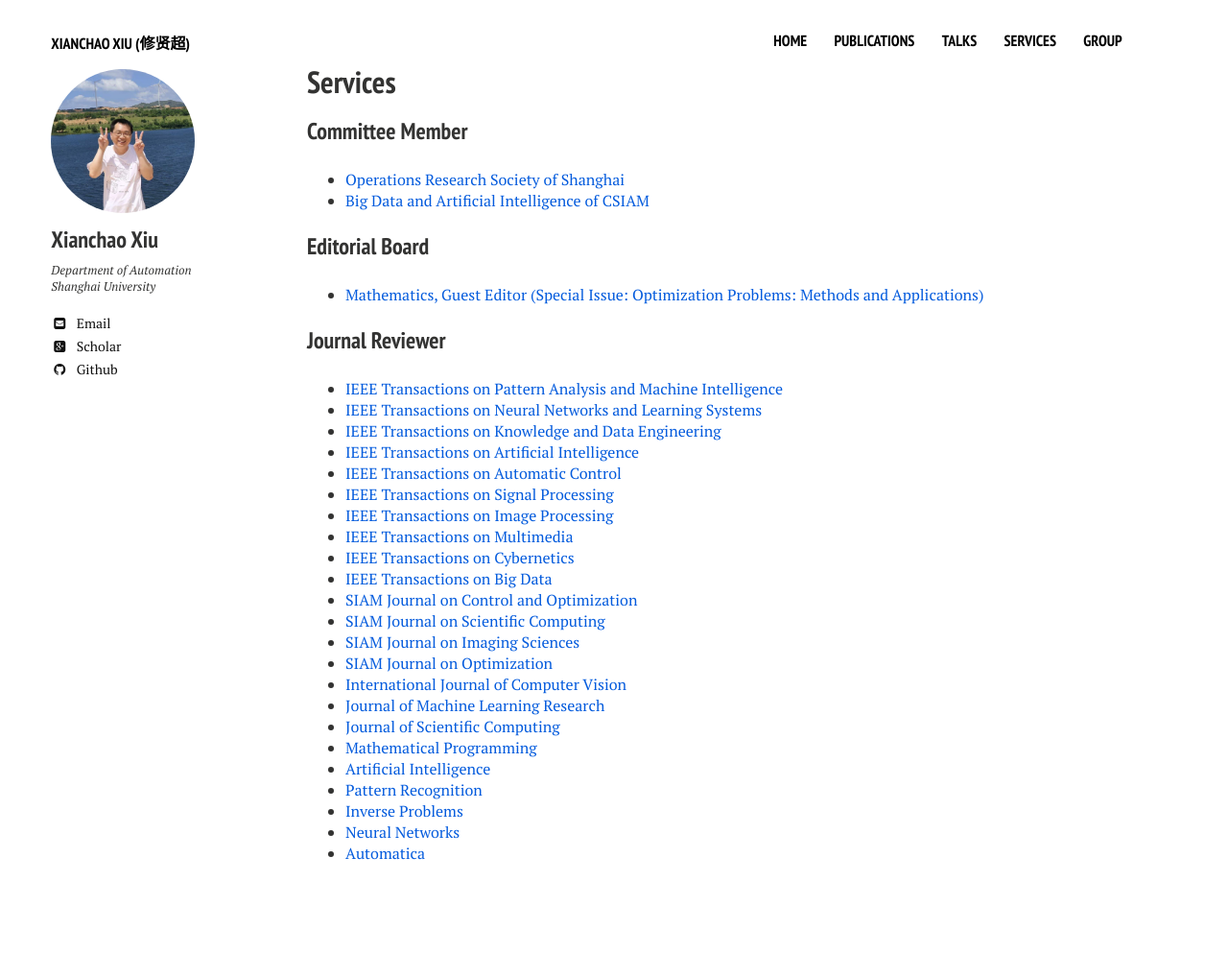
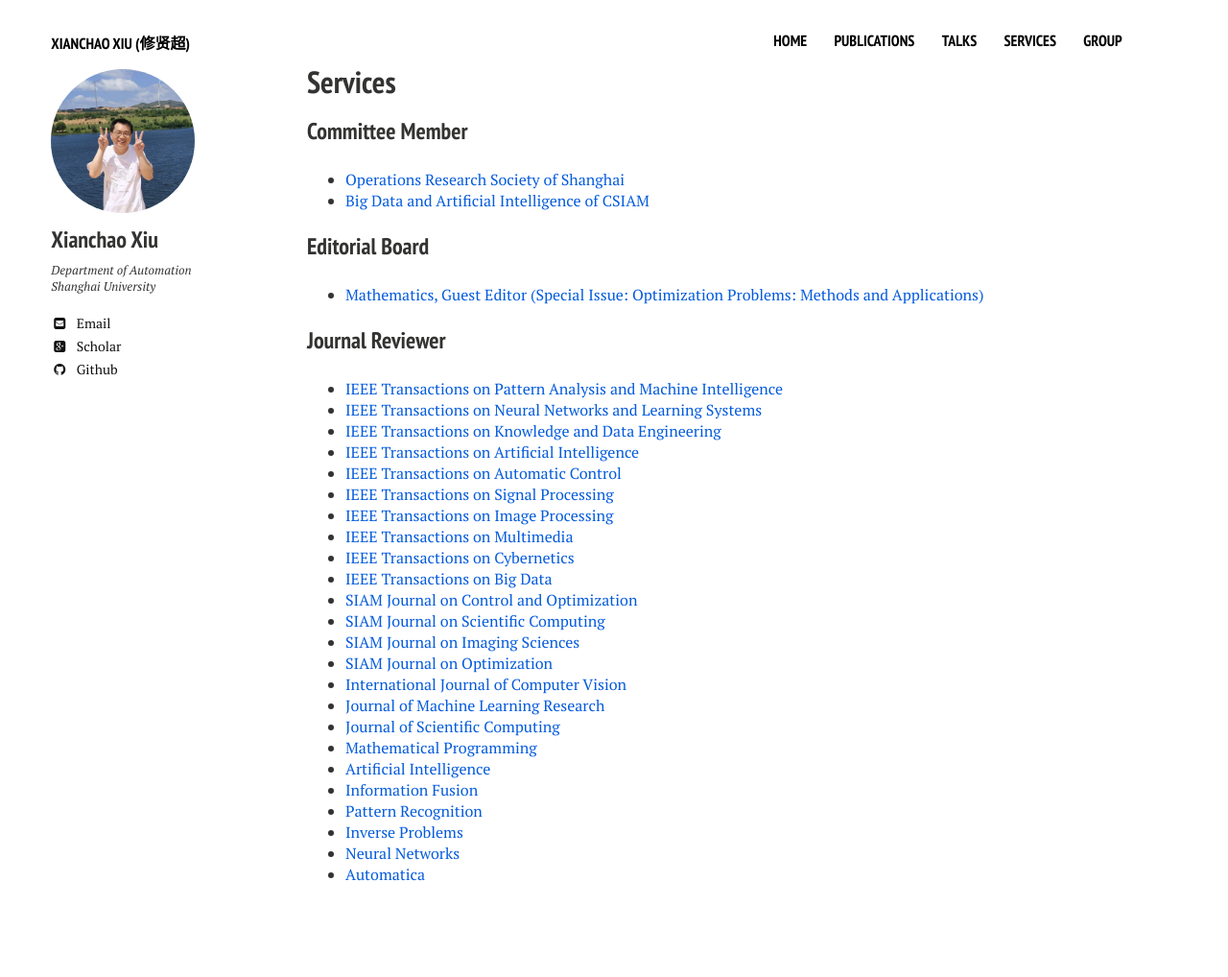
Before and after one commit to xianchaoxiu/xianchaoxiu.github.io, a Jekyll site: the page built from services/index.md, in a window 1280 px wide. Shown: the whole page at 96% size. Built offline with Jekyll 4.4.1, drawn with Linux system fonts in a browser that asks for light colours; nearby versions of some CDN libraries; before the commit the page ends 996 px from its top, so only the background shows below that.

Commit message:
Update index.md

```diff
--- a/services/index.md
+++ b/services/index.md
@@ -38,6 +38,7 @@ share: false
 * <a href="https://link.springer.com/journal/10915" class="textlink" target="_blank">Journal of Scientific Computing </a><br>
 * <a href="https://link.springer.com/journal/10107" class="textlink" target="_blank">Mathematical Programming </a> <br>
 * <a href="https://www.sciencedirect.com/journal/artificial-intelligence" class="textlink" target="_blank">Artificial Intelligence </a> <br>
+* <a href="https://www.sciencedirect.com/journal/information-fusion" class="textlink" target="_blank">Information Fusion </a> <br>
 * <a href="https://www.sciencedirect.com/journal/pattern-recognition" class="textlink" target="_blank">Pattern Recognition </a> <br>
 * <a href="https://iopscience.iop.org/journal/0266-5611" class="textlink" target="_blank">Inverse Problems </a> <br>
 * <a href="https://www.sciencedirect.com/journal/neural-networks" class="textlink" target="_blank">Neural Networks </a> <br>
```
